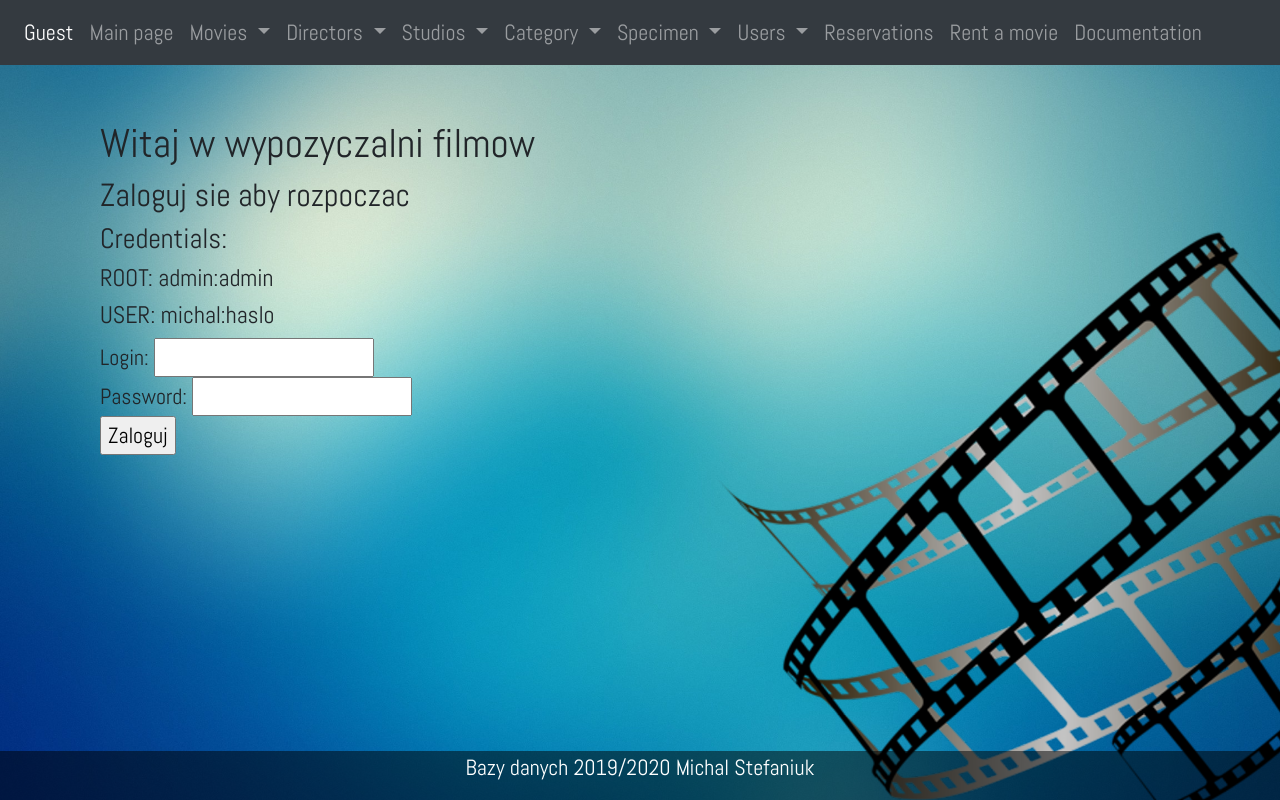
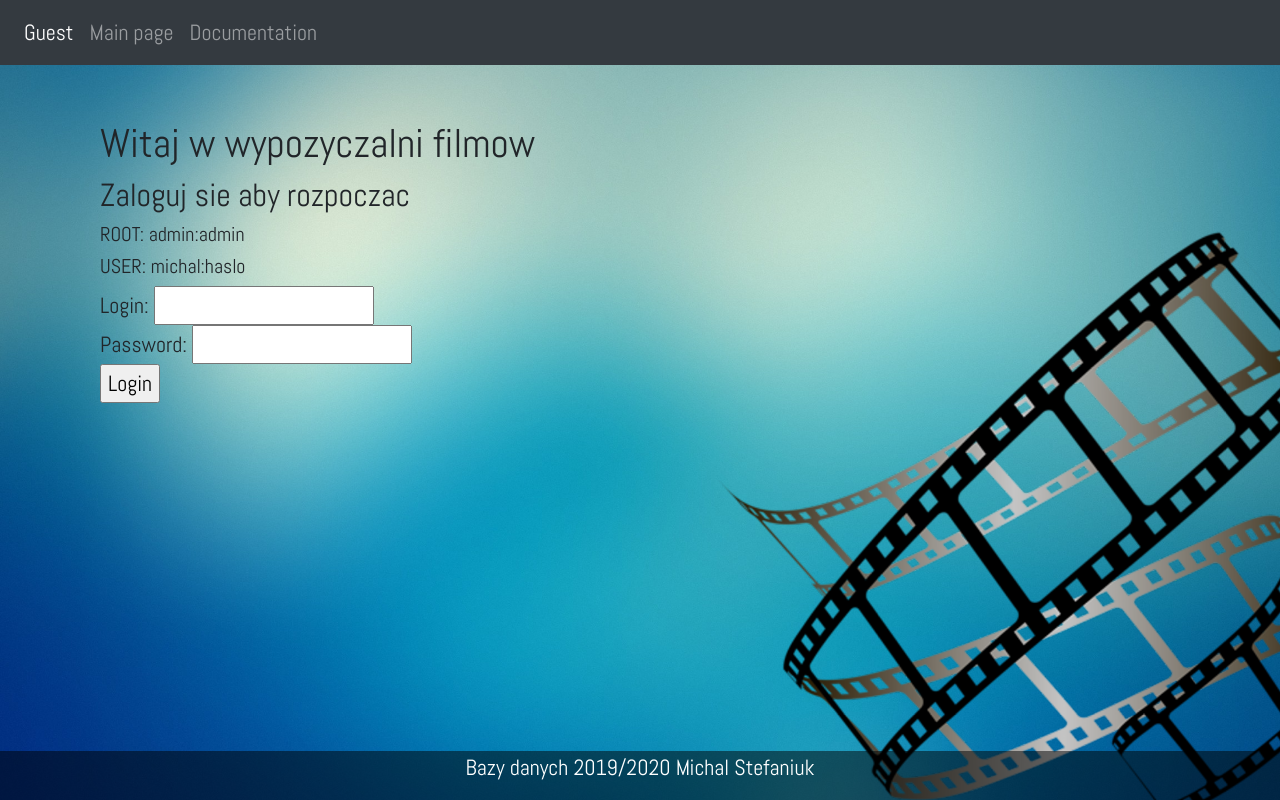
Before and after one commit to michals96/movie_rental_service, a PHP site: page / in a window 1280 px wide; the page is wider, and only the part inside the window is pictured. Run offline with PHP 8.4, Linux system fonts and the light colour scheme; some libraries are stand-ins or nearby versions.

Commit message:
Beta version. Full navbar

```diff
--- a/index.php
+++ b/index.php
@@ -103,10 +103,10 @@ include 'queries.php';
 
 <body>
     <script src='script.js'> </script>
-    <nav class="navbar navbar-expand-sm bg-dark navbar-dark">
-        <ul class="navbar-nav">
+    <nav class='navbar navbar-expand-sm bg-dark navbar-dark'>
+        <ul class='navbar-nav'>
 
-            <li class="nav-item active">
+            <li class='nav-item active'>
                 <?php
                 if (isset($_SESSION['logged']) && $_SESSION['logged'] == true) {
                     echo "<a class='nav-link' href='#'>" . $_SESSION['imie'] . "</a>";
@@ -114,79 +114,114 @@ include 'queries.php';
                     echo "<a class='nav-link' href='#'> Guest </a>";
                 }
                 ?>
-
             </li>
-            <li class="nav-item">
-                <a class="nav-link" href="index.php">Main page</a>
+            <?php
+            if (isset($_SESSION['logged']) && $_SESSION['logged'] == true && $_SESSION['imie'] == 'admin')
+            {
+                echo"
+                <li class='nav-item'>
+                <a class='nav-link' href='index.php'>Main page</a>
             </li>
-            <li class="nav-item dropdown">
-                <a class="nav-link dropdown-toggle" href="#" id="navbarDropdown" role="button" data-toggle="dropdown" aria-haspopup="true" aria-expanded="false">
+            <li class='nav-item dropdown'>
+                <a class='nav-link dropdown-toggle' href='#' id='navbarDropdown' role='button' data-toggle='dropdown' aria-haspopup='true' aria-expanded='false'>
                     Movies
                 </a>
-                <div class="dropdown-menu" aria-labelledby="navbarDropdown">
-                    <a class="dropdown-item" href="index.php?action=movies">List movies</a>
-                    <div class="dropdown-divider"></div>
-                    <a class="dropdown-item" href="index.php?action=add_movie">Add movie</a>
+                <div class='dropdown-menu' aria-labelledby='navbarDropdown'>
+                    <a class='dropdown-item' href='index.php?action=movies'>List movies</a>
+                    <div class='dropdown-divider'></div>
+                    <a class='dropdown-item' href='index.php?action=add_movie'>Add movie</a>
                 </div>
 
             </li>
-            <li class="nav-item dropdown">
-                <a class="nav-link dropdown-toggle" href="#" id="navbarDropdown" role="button" data-toggle="dropdown" aria-haspopup="true" aria-expanded="false">
+            <li class='nav-item dropdown'>
+                <a class='nav-link dropdown-toggle' href='#' id='navbarDropdown' role='button' data-toggle='dropdown' aria-haspopup='true' aria-expanded='false'>
                     Directors
                 </a>
-                <div class="dropdown-menu" aria-labelledby="navbarDropdown">
-                    <a class="dropdown-item" href="index.php?action=show_directors">List directors</a>
-                    <a class="dropdown-item" href="index.php?action=add_director">Add directors</a>
-                    <div class="dropdown-divider"></div>
-                    <a class="dropdown-item" href="index.php?action=attatch_director">Attatch director</a>
+                <div class='dropdown-menu' aria-labelledby='navbarDropdown'>
+                    <a class='dropdown-item' href='index.php?action=show_directors'>List directors</a>
+                    <a class='dropdown-item' href='index.php?action=add_director'>Add directors</a>
+                    <div class='dropdown-divider'></div>
+                    <a class='dropdown-item' href='index.php?action=attatch_director'>Attatch director</a>
                 </div>
             </li>
-            <li class="nav-item dropdown">
-                <a class="nav-link dropdown-toggle" href="#" id="navbarDropdown" role="button" data-toggle="dropdown" aria-haspopup="true" aria-expanded="false">
+            <li class='nav-item dropdown'>
+                <a class='nav-link dropdown-toggle' href='#' id='navbarDropdown' role='button' data-toggle='dropdown' aria-haspopup='true' aria-expanded='false'>
                     Studios
                 </a>
-                <div class="dropdown-menu" aria-labelledby="navbarDropdown">
-                    <a class="dropdown-item" href="index.php?action=add_studio">Add movie studio</a>
+                <div class='dropdown-menu' aria-labelledby='navbarDropdown'>
+                    <a class='dropdown-item' href='index.php?action=add_studio'>Add movie studio</a>
                 </div>
             </li>
-            <li class="nav-item dropdown">
-                <a class="nav-link dropdown-toggle" href="#" id="navbarDropdown" role="button" data-toggle="dropdown" aria-haspopup="true" aria-expanded="false">
+            <li class='nav-item dropdown'>
+                <a class='nav-link dropdown-toggle' href='#' id='navbarDropdown' role='button' data-toggle='dropdown' aria-haspopup='true' aria-expanded='false'>
                     Category
                 </a>
-                <div class="dropdown-menu" aria-labelledby="navbarDropdown">
-                    <a class="dropdown-item" href="index.php?action=add_type">Add movie type</a>
+                <div class='dropdown-menu' aria-labelledby='navbarDropdown'>
+                    <a class='dropdown-item' href='index.php?action=add_type'>Add movie type</a>
                 </div>
             </li>
-            <li class="nav-item dropdown">
-                <a class="nav-link dropdown-toggle" href="#" id="navbarDropdown" role="button" data-toggle="dropdown" aria-haspopup="true" aria-expanded="false">
+            <li class='nav-item dropdown'>
+                <a class='nav-link dropdown-toggle' href='#' id='navbarDropdown' role='button' data-toggle='dropdown' aria-haspopup='true' aria-expanded='false'>
                     Specimen
                 </a>
-                <div class="dropdown-menu" aria-labelledby="navbarDropdown">
-                    <a class="dropdown-item" href="index.php?action=show_specimen">List specimen</a>
-                    <div class="dropdown-divider"></div>
-                    <a class="dropdown-item" href="index.php?action=add_specimen">Add specimen</a>
+                <div class='dropdown-menu' aria-labelledby='navbarDropdown'>
+                    <a class='dropdown-item' href='index.php?action=show_specimen'>List specimen</a>
+                    <div class='dropdown-divider'></div>
+                    <a class='dropdown-item' href='index.php?action=add_specimen'>Add specimen</a>
                 </div>
             </li>
-            <li class="nav-item dropdown">
-                <a class="nav-link dropdown-toggle" href="#" id="navbarDropdown" role="button" data-toggle="dropdown" aria-haspopup="true" aria-expanded="false">
+            <li class='nav-item dropdown'>
+                <a class='nav-link dropdown-toggle' href='#' id='navbarDropdown' role='button' data-toggle='dropdown' aria-haspopup='true' aria-expanded='false'>
                     Users
                 </a>
-                <div class="dropdown-menu" aria-labelledby="navbarDropdown">
-                    <a class="dropdown-item" href="index.php?action=show_users">List users</a>
-                    <div class="dropdown-divider"></div>
-                    <a class="dropdown-item" href="index.php?action=add_user">Add user</a>
+                <div class='dropdown-menu' aria-labelledby='navbarDropdown'>
+                    <a class='dropdown-item' href='index.php?action=show_users'>List users</a>
+                    <div class='dropdown-divider'></div>
+                    <a class='dropdown-item' href='index.php?action=add_user'>Add user</a>
                 </div>
             </li>
 
-            <li class="nav-item">
-                <a class="nav-link" href="index.php?action=manage_bookings">Reservations</a>
+            <li class='nav-item'>
+                <a class='nav-link' href='index.php?action=manage_bookings'>Reservations</a>
             </li>
-            <li class="nav-item">
-                <a class="nav-link" href="index.php?action=manage_rents">Rent a movie</a>
+            <li class='nav-item'>
+                <a class='nav-link' href='index.php?action=manage_rents'>Rent a movie</a>
             </li>
-            <li class="nav-item">
-                <a class="nav-link" href="documentation.php">Documentation</a>
+            <li class='nav-item'>
+                <a class='nav-link' href='documentation.php'>Documentation</a>
+            </li>";
+            }
+            else if (isset($_SESSION['logged']) && $_SESSION['logged'] == true )
+            {
+                echo "
+                <li class='nav-item'>
+                <a class='nav-link' href='index.php'>Main page</a>
             </li>
+                <li class='nav-item'>
+                <a class='nav-link' href='index.php?action=show_specimen'> List specimen </a>
+            </li>
+            <li class='nav-item'>
+                <a class='nav-link' href='index.php?action=my_bookings'>My reservations</a>
+            </li>
+            <li class='nav-item'>
+                <a class='nav-link' href='index.php?action=my_rents'>My rents</a>
+            </li>
+            <li class='nav-item'>
+                <a class='nav-link' href='documentation.php'>Documentation</a>
+            </li>";
+            }
+            else
+            {
+                echo "
+                <li class='nav-item'>
+                <a class='nav-link' href='index.php'>Main page</a>
+            </li>
+
+            <li class='nav-item'>
+                <a class='nav-link' href='documentation.php'>Documentation</a>
+            </li>";
+            }
+            ?>
             <?php
             if (isset($_SESSION['logged']) && $_SESSION['logged'] == true) {
                 echo "<a class='nav-link' href='logout.php'>Logout</a>";
@@ -201,24 +236,9 @@ include 'queries.php';
         if (isset($_SESSION['logged']) && $_SESSION['logged'] == true) {
             // funkcjonalnosci admina
             if ($_SESSION['imie'] == 'admin') {
-                echo
-                    "<a href='index.php'> MENU </a><br/>
-
-                            <a href='index.php?action=movies'> List movies </a>
-                            <a href='index.php?action=add_movie'> Add movie </a>
-                            <a href='index.php?action=show_directors'> List directors </a>
-                            <a href='index.php?action=add_director'> Add director </a>
-                            <a href='index.php?action=attatch_director'> Add director to movie </a>
-                            <a href='index.php?action=add_studio'> Add movie studio </a>
-                            <a href='index.php?action=add_type'> Add movie type </a>
-                            <a href='index.php?action=show_specimen'> List specimen </a>
-                            <a href='index.php?action=add_specimen'> Add specimen </a>
-		                    <a href='index.php?action=show_users'> List users </a>
-                            <a href='index.php?action=add_user'> Add user </a>
-
-                            <a href='index.php?action=manage_bookings'> Manage bookings </a>
-                            <a href='index.php?action=manage_rents'> Manage rents </a>
-                            ";
+                echo "<a class='nav-link' href='#'><h1> Hello ". $_SESSION['imie'] . "</h1></a>";
+                echo "<h2> You are an admin so all options are available!</h2>";
+                echo "<h4> Login as user:user to get partial access</h4>";
                 $action = 'index';
                 if (isset($_GET['action'])) {
                     $action = $_GET['action'];
@@ -265,12 +285,10 @@ include 'queries.php';
                         break;
                 endswitch;
             } else {
-                echo "<nav>
-                <a href='index.php'> MENU </a><br/>
-                <a href='index.php?action=show_specimen'> List specimen </a>
-                <a href='index.php?action=my_bookings'> My reservations </a>
-                <a href='index.php?action=my_rents'> My rents </a>
-                </nav>";
+
+                echo "<a class='nav-link' href='#'><h1> Hello ". $_SESSION['imie'] . "</h1></a>";
+                echo "<h2> You are a user so your options are limited!</h2>";
+                echo "<h4> Login as admin:admin to get full access</h4>";
                 $action = 'index';
                 if (isset($_GET['action'])) {
                     $action = $_GET['action'];
@@ -290,13 +308,12 @@ include 'queries.php';
         } else {
             echo "<h1> Witaj w wypozyczalni filmow</h1>
                 <h2> Zaloguj sie aby rozpoczac </h2>
-                <h3> Credentials: </h3>
-                <h4> ROOT: admin:admin</h4>
-                <h4> USER: michal:haslo </h4>";
+                <h5> ROOT: admin:admin</h5>
+                <h5> USER: michal:haslo </h5>";
             echo "<form action='login.php' method='post'>
                 Login: <input type='text' name='login'><br/>
                 Password: <input type='password' name='haslo'><br/>
-                <input type='submit' value='Zaloguj'>
+                <input type='submit' value='Login'>
                 </form>";
             if (isset($_SESSION['error']))
                 echo $_SESSION['error'];
```
